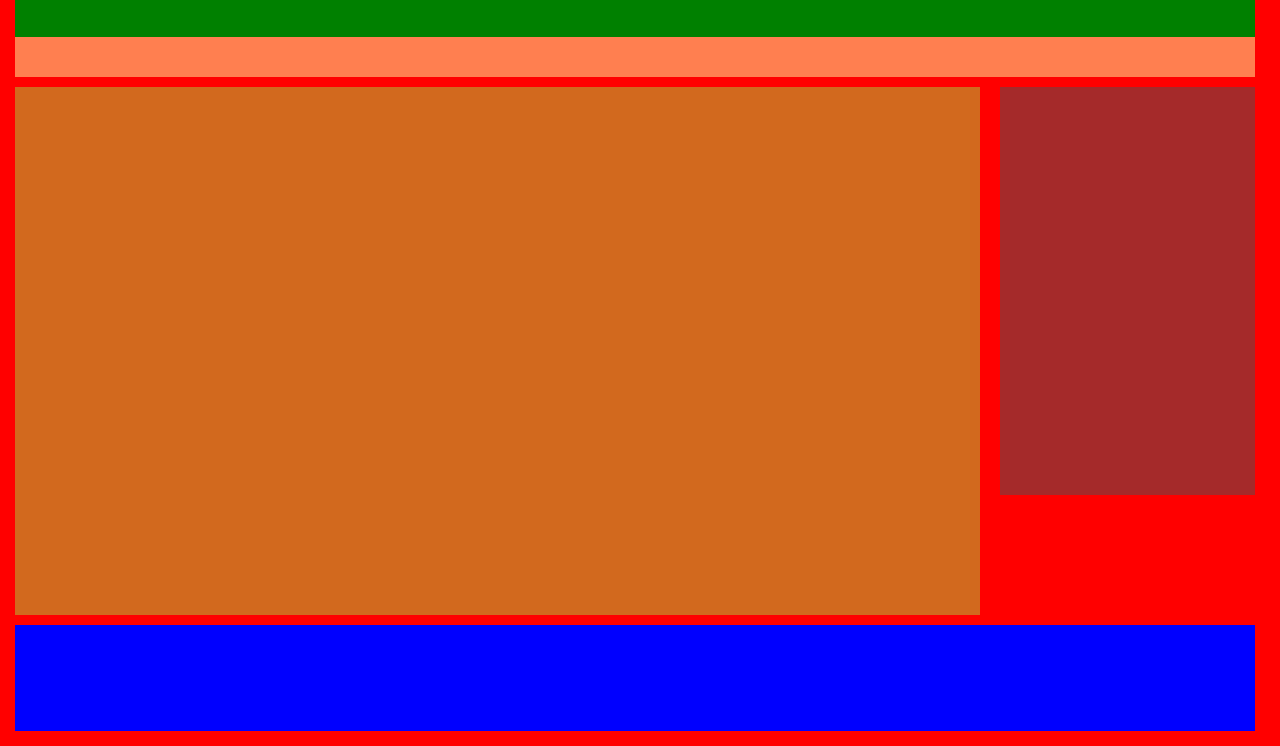
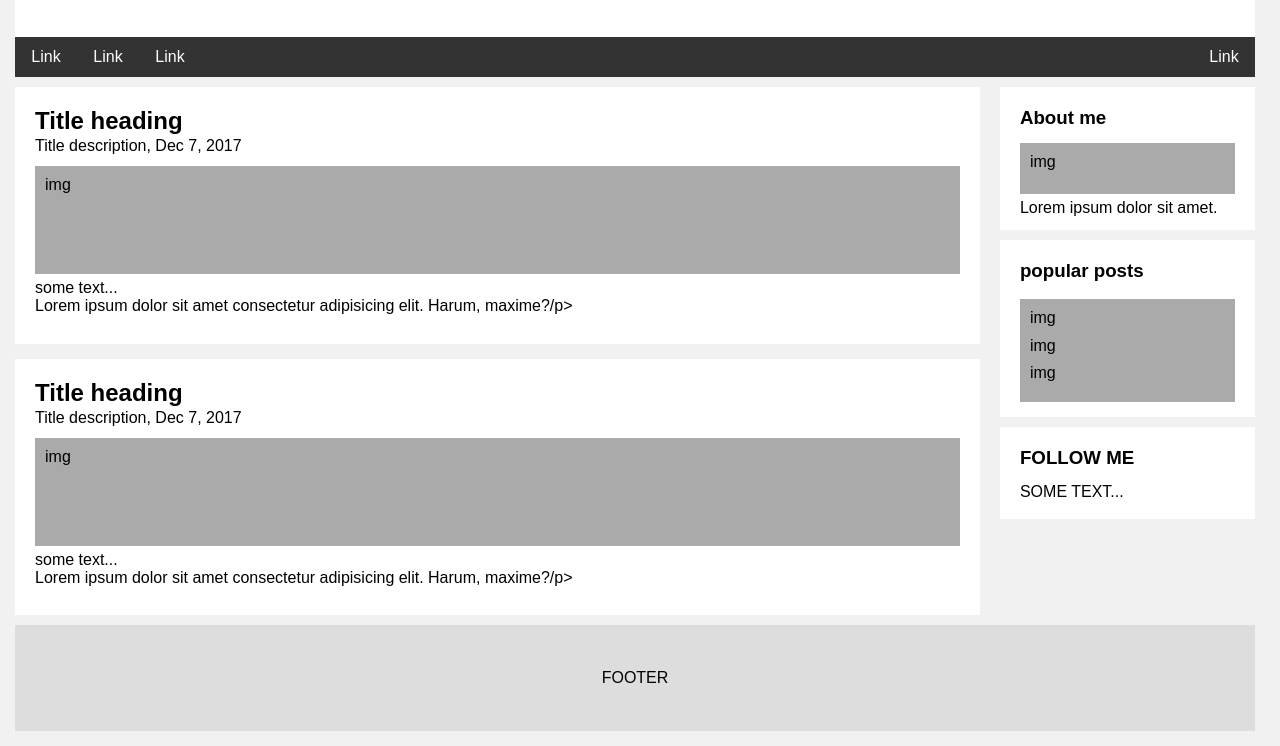
Before and after one commit to sepehrsdgh/w3school_mini_project, a plain HTML site: page projects/responsive website layout/index.html in a window 1280 px wide. Shown: the part 98-844 px from the top of the page. Drawn offline with Linux system fonts and the light colour scheme.

Commit message:
august 24 1

```diff
--- a/projects/responsive website layout/index.html
+++ b/projects/responsive website layout/index.html
@@ -9,15 +9,71 @@
 </head>
 <body>
    <header>
-     <div class="header-text"></div>
-     <nav></nav>
+     <div class="header-text">
+      <h1>MY WEBSITE</h1>
+      <P>Resize the browser window to see the effect.</P>
+     </div>
+     <nav>
+      <div class="nav-left">
+         <a href="">Link</a>
+         <a href="">Link</a>
+         <a href="">Link</a>
+      </div>
+      <div></div>
+      <div class="nav-right">
+        <a href="">Link</a>
+      </div>
+     </nav>
    </header>
    <main>
      <div class="main-section">
-
+        <section class="main-section-sec1">
+          <div class="top-text">
+            <h1>Title heading</h1>
+            <p>Title description, Dec 7, 2017</p>
+          </div>
+          <div class="img-container">
+            img
+          </div>
+          <div class="bottom-text">
+            <span>some text...</span>
+            <p>Lorem ipsum dolor sit amet consectetur adipisicing elit. Harum, maxime?/p>
+          </div>
+        </section>
+        <section class="main-section-sec2">
+          <div class="top-text">
+            <h1>Title heading</h1>
+            <p>Title description, Dec 7, 2017</p>
+          </div>
+          <div class="img-container">
+            img
+          </div>
+          <div class="bottom-text">
+            <span>some text...</span>
+            <p>Lorem ipsum dolor sit amet consectetur adipisicing elit. Harum, maxime?/p>
+          </div>
+        </section>
      </div>
-     <aside></aside>
+     <aside>
+       <section class="section-top">
+        <h1>About me</h1>
+        <div class="aside-img-container">img</div>
+        <p>Lorem ipsum dolor sit amet.</p>
+       </section>
+       <section class="section-middle">
+        <h1>popular posts</h1>
+        <div class="aside-image-container-2">
+          <div>img</div>
+          <div>img</div>
+          <div>img</div>
+        </div>
+       </section>
+       <section class="section-bottom">
+        <h1>FOLLOW ME</h1>
+        <SPAN>SOME TEXT...</SPAN>
+       </section>
+     </aside>
    </main>
-   <footer></footer>
+   <footer>FOOTER</footer>
 </body>
 </html>
--- a/projects/responsive website layout/styel.css
+++ b/projects/responsive website layout/styel.css
@@ -2,18 +2,25 @@
     padding: 0px 0px;
     margin:0px 0px;
     box-sizing: border-box;
+    text-decoration: none;
+}
+
+a, a:hover, a:focus, a:active {
+    text-decoration: none;
+    color: inherit;
 }
 
 body{
-    background-color: red;
+    background-color: rgb(241,241,241);
     padding: 15px 25px 15px 15px;
     display: grid;
     grid-template-columns: 100%;
     grid-template-rows: 20vh 66vh 13.3vh;
     row-gap: 10px;
+    font-family: Arial, Helvetica, sans-serif
 
 }
-
+/*main-layout*/
 header{
     background-color: green;
     display: grid;
@@ -37,11 +44,164 @@ main{
 }
 
 aside{
-    background-color:brown;
-    margin-bottom: 15vh;
+    background-color:transparent;
+    margin-bottom: 12vh;
+    display: grid;
+    grid-template-rows: 7fr 8.7fr 4.5fr;
+    row-gap: 10px;
 
 }
 
+.section-top{
+    background-color: aqua;
+}
+
+.section-middle{
+    background-color: blueviolet;
+}
+
+.section-bottom{
+    background-color: blue;
+}
+
+.main-section{
+    display: grid;
+    grid-template-rows: 1fr 1fr;
+    background-color: transparent;
+    row-gap: 15px;
+}
+
+.main-section-sec1{
+    background-color: deeppink;
+}
+
+.main-section-sec2{
+    background-color:hotpink
+}
+
 footer{
-    background-color:blue
+    background-color:red
 }
+
+
+/*nav-layout*/
+nav{
+    display: grid;
+    grid-template-columns: 4.5fr 24fr 1.5fr;
+    background-color: rgb(51,51,51);
+    color: white;
+}
+
+.nav-left{
+    display: grid;
+    grid-template-columns: 1fr 1fr 1fr;
+}
+
+.nav-left > a{
+
+    display: flex;
+    justify-content: center;
+    align-items: center;
+}
+
+a:hover{
+    background-color: rgb(221,221,221);
+    color: black;
+}
+
+.nav-right{
+    display: grid;
+}
+
+.nav-right > a{
+
+    display: flex;
+    justify-content: center;
+    align-items: center;
+}
+
+/*main-section*/
+
+.main-section-sec1,.main-section-sec2{
+    background-color: white;
+    padding: 20px 20px;
+    display: grid;
+    grid-template-rows: 25% 50% 25%;
+    row-gap: 5px;
+
+}
+
+.top-text{
+    background-color: transparent;
+    display: grid;
+    grid-template-rows: 50% 50%;
+    row-gap: 3px;
+}
+
+.img-container{
+    background-color: rgb(170,170,170);
+    padding: 10px 10px;
+}
+
+.bottom-text{
+    background-color: transparent;
+}
+
+
+/*aside*/
+.section-top{
+    display: grid;
+    padding: 20px 20px;
+    background-color: white;
+    grid-template-rows: 30% 50% 20%;
+    row-gap: 5px;
+}
+
+.aside-img-container{
+    background-color: rgb(170,170,170);
+    padding: 10px 10px;
+}
+
+.section-middle{
+    display: grid;
+    padding: 20px 20px;
+    background-color: white;
+    grid-template-rows: 25% 75%;
+    row-gap: 5px;
+}
+
+.aside-image-container-2{
+    background-color: rgb(170,170,170);
+    padding: 10px 10px;
+    display: grid;
+    grid-template-rows: 33% 33% 33%;
+}
+
+.section-bottom{
+    background-color: white;
+    display:grid;
+    grid-template-rows: 50% 50%;
+    padding: 20px 20px;
+    row-gap: 10px;
+}
+
+
+/*FOOTER*/
+footer{
+    display: flex;
+    justify-content: center;
+    align-items: center;
+    background-color: rgb(221,221,221);
+}
+
+/*header*/
+.header-text{
+    background-color: white;
+    text-align: center;
+    padding-top: 20px;
+
+}
+
+.header-text p{
+    margin-top: 5px;
+}
```
